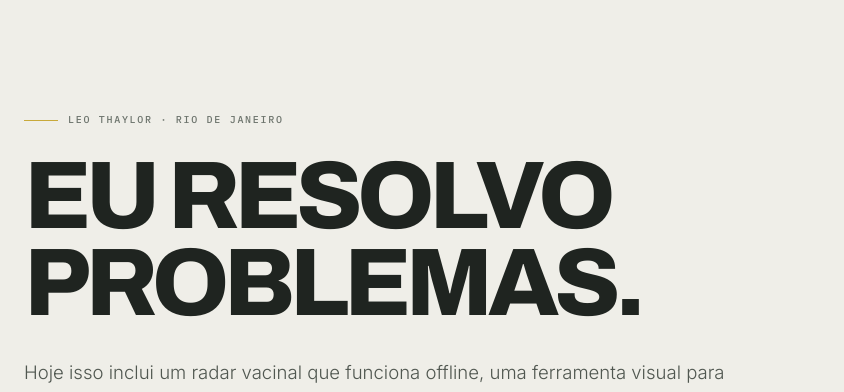
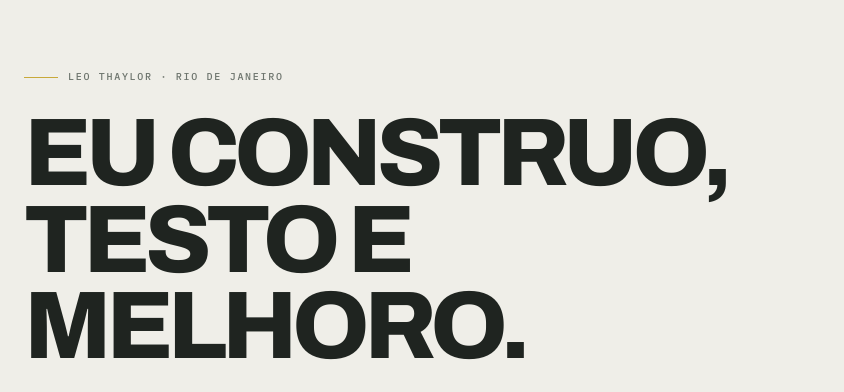
Before and after one commit to leothaylor/leothaylor-site-editorial, an Astro site: page / in a window 1280 px wide. Shown: the part 127-519 px from the top of the page, 0-844 px from the left. Built offline with nearby package versions, Linux system fonts and the light colour scheme; Astro itself is replaced by a stand-in of ours; no server answers.

Commit message:
Update home hero statement

```diff
--- a/src/pages/index.astro
+++ b/src/pages/index.astro
@@ -9,7 +9,7 @@ const base = import.meta.env.BASE_URL;
     <div class="editorial-hero__inner">
       <div class="editorial-hero__copy reveal">
         <span class="editorial-kicker">LEO THAYLOR · RIO DE JANEIRO</span>
-        <h1>Eu resolvo problemas.</h1>
+        <h1>Eu construo,<br />testo e<br />melhoro.</h1>
         <p>Hoje isso inclui um radar vacinal que funciona offline, uma ferramenta visual para ligar ideias, sites de clientes, automações locais de vídeo e um sistema próprio de memória no Notion com backup em Markdown, CSV e Git.</p>
       </div>
 
```
